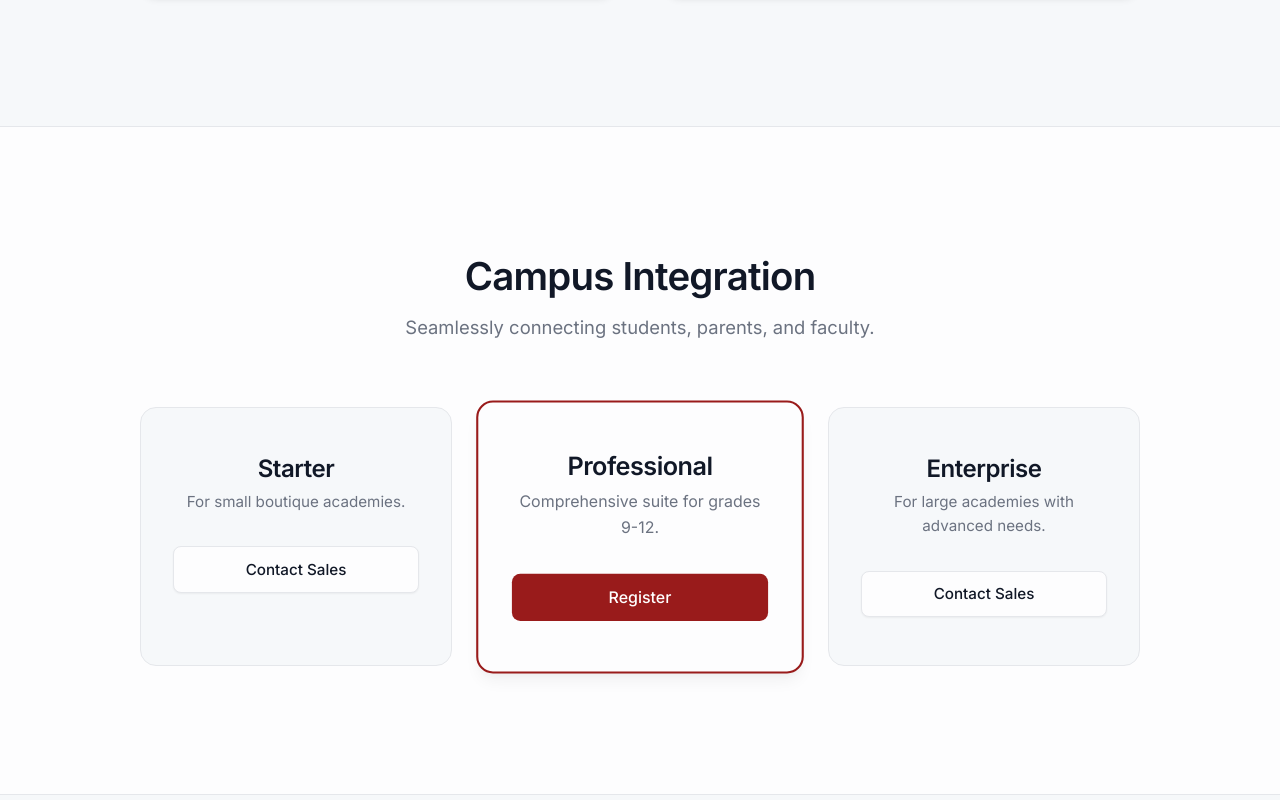
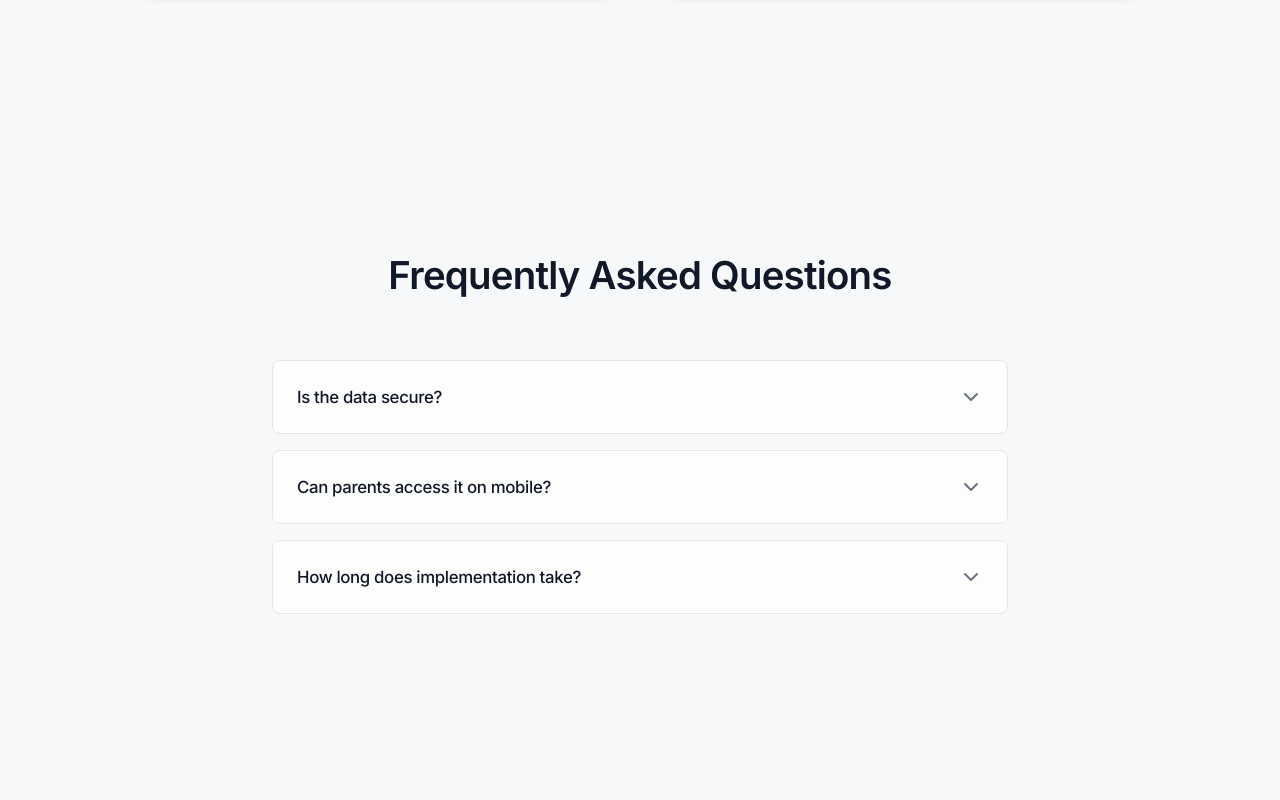
Before and after one commit to MierafA12/Private-school-management-system, a React app in the folder frontend/: page / in a window 1280 px wide. Shown: the part 6780-7580 px from the top of the page. Built offline with nearby package versions, Linux system fonts and the light colour scheme; no server answers; the HTML template or start-up script is replaced by a standard one.

Commit message:
refactor(landing): remove Campus Integration section

```diff
--- a/frontend/src/components/landing/PricingFAQ.jsx
+++ b/frontend/src/components/landing/PricingFAQ.jsx
@@ -56,31 +56,6 @@ const PricingFAQ = () => {
         </div>
       </section>
 
-      <section id="pricing" className="pricing-section bg-white">
-        <div className="container">
-          <div className="section-header text-center">
-            <h2>Campus Integration</h2>
-            <p>Seamlessly connecting students, parents, and faculty.</p>
-          </div>
-          <div className="pricing-grid">
-            <div className="pricing-card">
-              <h3>Starter</h3>
-              <p className="price-desc">For small boutique academies.</p>
-              <button className="btn btn-secondary" style={{width:'100%', marginTop: '2rem'}}>Contact Sales</button>
-            </div>
-            <div className="pricing-card featured">
-              <h3>Professional</h3>
-              <p className="price-desc">Comprehensive suite for grades 9-12.</p>
-              <button className="btn btn-primary" style={{width:'100%', marginTop: '2rem'}}>Register</button>
-            </div>
-            <div className="pricing-card">
-              <h3>Enterprise</h3>
-              <p className="price-desc">For large academies with advanced needs.</p>
-              <button className="btn btn-secondary" style={{width:'100%', marginTop: '2rem'}}>Contact Sales</button>
-            </div>
-          </div>
-        </div>
-      </section>
 
       <section className="faq-section container">
         <div className="section-header text-center">
```
